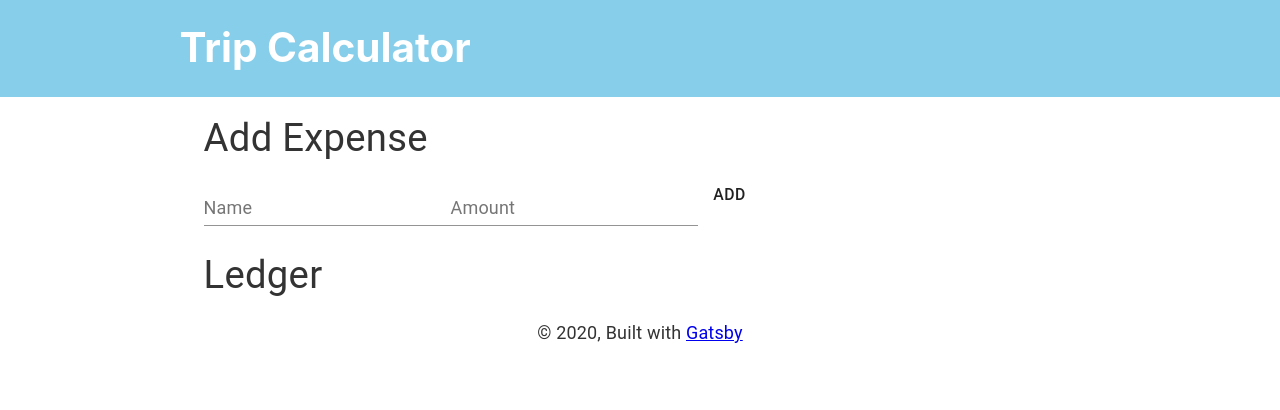
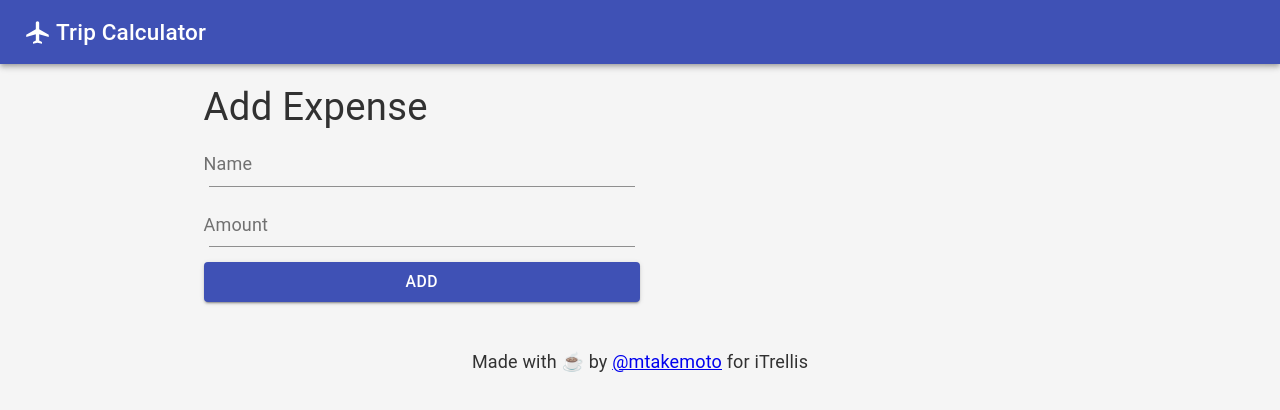
Before and after one commit to mtakemoto/trip-calc-demo, a Gatsby site: page / in a window 1280 px wide. Built offline with nearby package versions, Linux system fonts and the light colour scheme; Gatsby itself is replaced by a stand-in of ours.

Commit message:
code cleanup, styling, readme update

```diff
--- a/package.json
+++ b/package.json
@@ -6,6 +6,7 @@
   "author": "Kyle Mathews <mathews.kyle@gmail.com>",
   "dependencies": {
     "@material-ui/core": "^4.10.2",
+    "@material-ui/icons": "^4.9.1",
     "babel-plugin-styled-components": "^1.10.7",
     "gatsby": "^2.23.10",
     "gatsby-image": "^2.4.8",
--- /dev/null
+++ b/src/components/expenseForm.js
@@ -0,0 +1,51 @@
+import Button from '@material-ui/core/Button'
+import Grid from '@material-ui/core/Grid';
+import React from 'react';
+import TextField from '@material-ui/core/TextField';
+import Typography from '@material-ui/core/Typography';
+import { makeStyles } from '@material-ui/core/styles';
+
+const useStyles = makeStyles((theme) => ({
+    root: {
+        flexGrow: 1,
+    },
+    form: {
+        width: "100%"
+    },
+    fields: {
+        padding: "5px",
+        minWidth: "100%"
+    },
+    button: {
+        width: "100%",
+        marginTop: "10px"
+    }
+}));
+
+const ExpenseForm = (props) => {
+    const { name, amt, handleNameChange, handleAmtChange, handleSubmit } = props;
+    const classes = useStyles();
+
+    return (
+        <Grid container className={classes.root} spacing={0}>
+            <Grid item xs={12}>
+                <Typography variant="h4">Add Expense</Typography>
+            </Grid>
+            <form className={classes.form}>
+                <Grid item xs={12} md={6}>
+                    <TextField id="name" className={classes.fields} value={name} onChange={handleNameChange} label="Name" type="text" />
+                </Grid>
+                <Grid item xs={12} md={6}>
+                    <TextField id="amt" className={classes.fields} value={amt} onChange={handleAmtChange} label="Amount" type="number" />
+                </Grid>
+                <Grid item xs={12} md={6}>
+                    <Button onClick={handleSubmit} className={classes.button} variant="contained" color="primary">
+                        Add
+                    </Button>
+                </Grid>
+            </form>
+        </Grid>
+    );
+}
+
+export default ExpenseForm;
--- a/src/components/header.js
+++ b/src/components/header.js
@@ -1,35 +1,40 @@
+import AppBar from '@material-ui/core/AppBar';
 import { Link } from "gatsby"
+import LocalAirportIcon from '@material-ui/icons/LocalAirport';
 import PropTypes from "prop-types"
 import React from "react"
+import Toolbar from '@material-ui/core/Toolbar';
+import Typography from "@material-ui/core/Typography"
+import { makeStyles } from '@material-ui/core/styles';
 
-const Header = ({ siteTitle }) => (
-  <header
-    style={{
-      background: `skyblue`,
-      marginBottom: `1rem`,
-    }}
-  >
-    <div
-      style={{
-        margin: `0 auto`,
-        maxWidth: 960,
-        padding: `1.45rem 1.0875rem`,
-      }}
-    >
-      <h1 style={{ margin: 0 }}>
-        <Link
-          to="/"
-          style={{
-            color: `white`,
-            textDecoration: `none`,
-          }}
-        >
-          {siteTitle}
-        </Link>
-      </h1>
-    </div>
-  </header>
-)
+const useStyles = makeStyles((theme) => ({
+  title: {
+    flexGrow: 1,
+    margin: "0 5px"
+  },
+  link: {
+    color: "white",
+    textDecoration: "none"
+  },
+}));
+
+const Header = (props) => {
+  const classes = useStyles();
+  const { siteTitle } = props;
+
+  return (
+    <AppBar position="static">
+      <Toolbar>
+        <LocalAirportIcon />
+        <Typography variant="h6" className={classes.title}>
+          <Link to="/" className={classes.link}>
+            {siteTitle}
+          </Link>
+        </Typography>
+      </Toolbar>
+    </AppBar>
+  );
+}
 
 Header.propTypes = {
   siteTitle: PropTypes.string,
--- a/src/components/layout.css
+++ b/src/components/layout.css
@@ -2,6 +2,8 @@ html {
   font-family: sans-serif;
   -ms-text-size-adjust: 100%;
   -webkit-text-size-adjust: 100%;
+  height: 100%;
+  background-color: #f5f5f5;
 }
 body {
   margin: 0;
--- a/src/components/layout.js
+++ b/src/components/layout.js
@@ -39,7 +39,7 @@ const Layout = ({ children }) => {
       <Header siteTitle={data.site.siteMetadata.title} />
       <div
         style={{
-          margin: `0 auto`,
+          margin: `20px auto`,
           maxWidth: 960,
           padding: `0 1.0875rem 1.45rem`,
         }}
@@ -47,9 +47,7 @@ const Layout = ({ children }) => {
         <main>{children}</main>
         <footer className={classes.footer}>
           <Typography>
-            © {new Date().getFullYear()}, Built with
-          {` `}
-            <a href="https://www.gatsbyjs.org">Gatsby</a>
+            Made with ☕ by <a href="https://github.com/mtakemoto/trip-calc-demo">@mtakemoto</a> for iTrellis
           </Typography>
         </footer>
       </div>
--- a/src/components/ledger.js
+++ b/src/components/ledger.js
@@ -46,12 +46,11 @@ const Ledger = (props) => {
     let split = peopleCount > 0
         ? allTotal / peopleCount
         : 0;
+    let titleText = peopleCount > 0 ? "Ledger" : "";
 
     return (
         <>
-            <Typography variant="h4">
-                Ledger
-            </Typography>
+            <Typography variant="h4">{titleText}</Typography>
             <Grid container spacing={3} className={classes.grid}>
                 {Object.values(people).map((person) => personRender(person, split, classes))}
             </Grid>
--- a/src/pages/index.js
+++ b/src/pages/index.js
@@ -1,10 +1,9 @@
 import Button from '@material-ui/core/Button';
 import Container from '@material-ui/core/Container';
+import ExpenseForm from '../components/expenseForm';
 import Layout from "../components/layout";
 import Ledger from '../components/ledger';
 import React from "react"
-import TextField from '@material-ui/core/TextField';
-import Typography from '@material-ui/core/Typography';
 
 class IndexPage extends React.Component {
   constructor(props) {
@@ -49,14 +48,13 @@ class IndexPage extends React.Component {
     return (
       <Layout>
         <Container>
-          <Typography variant="h4" gutterBottom>
-            Add Expense
-        </Typography>
-          <form>
-            <TextField id="name" value={this.state.name} onChange={this.handleNameChange} label="Name" type="text"/>
-            <TextField id="amt" value={this.state.amt} onChange={this.handleAmtChange} label="Amount" type="number" />
-            <Button onClick={this.handleSubmit}>Add</Button>
-          </form>
+          <ExpenseForm
+            name={this.state.name}
+            amt={this.state.amt}
+            handleNameChange={this.handleNameChange}
+            handleAmtChange={this.handleAmtChange}
+            handleSubmit={this.handleSubmit}
+          />
           <Ledger people={this.state.people} allTotal={this.state.allTotal} />
         </Container>
       </Layout>
```
Also changed, not shown: gatsby-node.js (deleted, +0 -7 lines), gatsby-ssr.js (deleted, +0 -7 lines), src/pages/page-2.js (deleted, +0 -16 lines), src/pages/using-typescript.tsx (deleted, +0 -34 lines), README.md, src/components/seo.js (line endings or trailing spaces), 1 other file.
